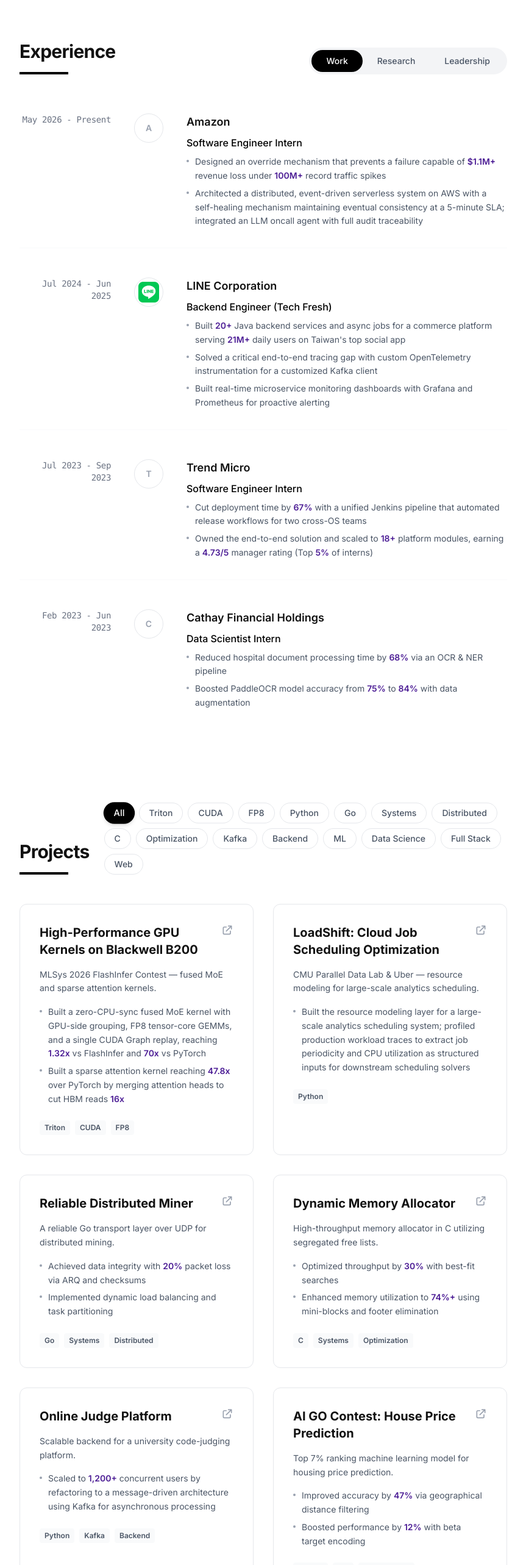
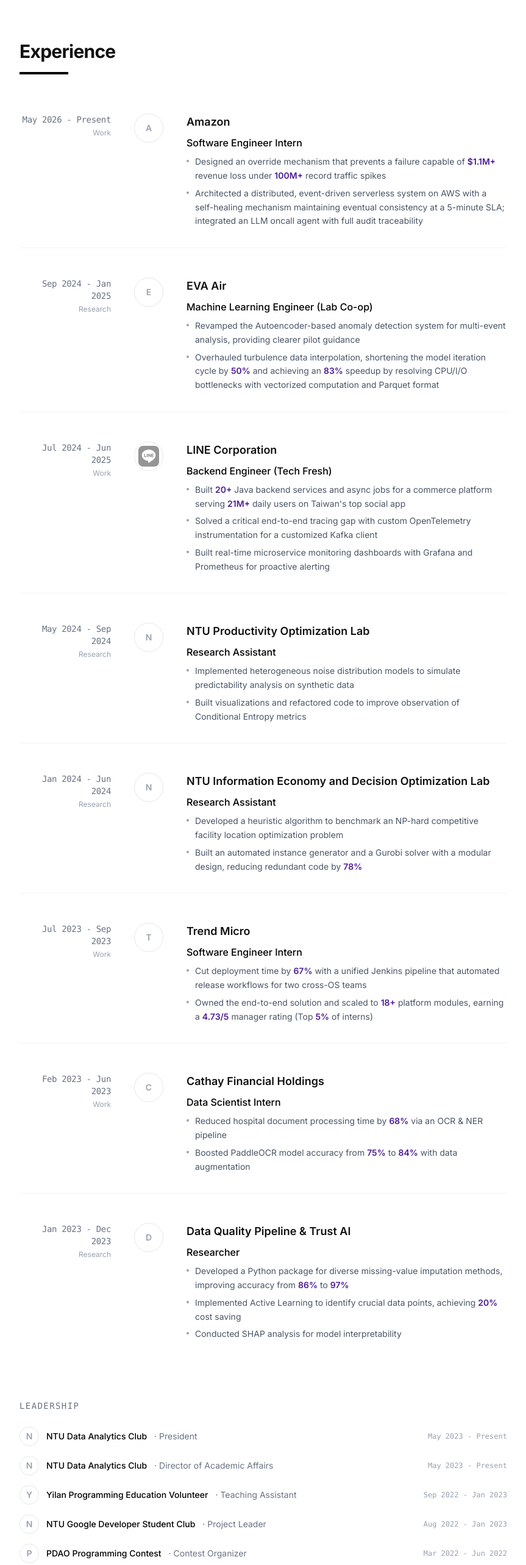
Before and after one commit to kogby/kogby.github.io, a Next.js app: page / in a window 1280 px wide. Shown: the part 1365-3931 px from the top of the page at 61% size, without its empty margins (208-1071 px from the left). Built offline with nearby package versions, Linux system fonts and the light colour scheme.

Commit message:
feat: merged experience timeline, projects grouped by region

```diff
--- a/components/Experience.tsx
+++ b/components/Experience.tsx
@@ -1,25 +1,25 @@
 "use client";
 
 import { useState } from "react";
-import { motion, AnimatePresence } from "framer-motion";
+import { motion } from "framer-motion";
 import Container from "./ui/Container";
 import { highlightMetrics } from "./ui/Metric";
 import { experiences } from "@/lib/data";
 
 // Logo with line-art fallback: missing files render as an initial in a circle,
-// matching the site's geometric-minimalism style.
+// matching the site's geometric-minimalism style. Grayscale until the row is hovered.
 function CompanyLogo({ src, name, size }: { src: string; name: string; size: string }) {
 	const [failed, setFailed] = useState(false);
 	return (
 		<div
-			className={`${size} relative bg-white rounded-full border border-gray-200 overflow-hidden flex items-center justify-center`}
+			className={`${size} relative shrink-0 bg-white rounded-full border border-gray-200 overflow-hidden flex items-center justify-center`}
 		>
 			{src && !failed ? (
 				<img
 					src={src}
 					alt={`${name} logo`}
 					onError={() => setFailed(true)}
-					className="w-full h-full object-contain p-1.5"
+					className="w-full h-full object-contain p-1.5 grayscale transition group-hover:grayscale-0"
 				/>
 			) : (
 				<span className="text-sm font-semibold text-gray-400 select-none">
@@ -30,67 +30,36 @@
 	);
 }
 
+const timeline = experiences.filter((e) => e.category !== "Leadership");
+const leadership = experiences.filter((e) => e.category === "Leadership");
+
 export default function Experience() {
-	const [activeTab, setActiveTab] = useState<"Work" | "Research" | "Leadership">("Work");
-
-	const filteredExperiences = experiences.filter(
-		(exp) => exp.category === activeTab
-	);
-
 	return (
 		<section id="experience" className="py-20 border-t border-gray-200">
 			<Container>
-				<div className="flex flex-col md:flex-row md:items-end justify-between mb-16 gap-6">
 				<motion.div
 					initial={{ opacity: 0, x: -20 }}
 					whileInView={{ opacity: 1, x: 0 }}
 					viewport={{ once: true }}
+					className="mb-16"
 				>
 					<h2 className="text-3xl font-bold tracking-tight mb-4">Experience</h2>
 					<div className="h-1 w-20 bg-black"></div>
 				</motion.div>
 
-					<div className="flex bg-gray-100 p-1 rounded-full w-fit">
-						{["Work", "Research", "Leadership"].map((tab) => (
-							<button
-								key={tab}
-								onClick={() => setActiveTab(tab as "Work" | "Research" | "Leadership")}
-								className={`relative px-6 py-2 rounded-full text-sm font-medium transition-colors ${activeTab === tab ? "text-white" : "text-gray-600 hover:text-gray-900"
-									}`}
-							>
-								{activeTab === tab && (
-									<motion.div
-										layoutId="activeTab"
-										className="absolute inset-0 bg-black rounded-full"
-										transition={{ type: "spring", bounce: 0.2, duration: 0.6 }}
-									/>
-								)}
-								<span className="relative z-10">{tab}</span>
-							</button>
-						))}
-					</div>
-				</div>
-
-				<div className="space-y-12 min-h-[400px]">
-					<AnimatePresence mode="wait">
-						<motion.div
-							key={activeTab}
-							initial={{ opacity: 0, y: 10 }}
-							animate={{ opacity: 1, y: 0 }}
-							exit={{ opacity: 0, y: -10 }}
-							transition={{ duration: 0.2 }}
-							className="space-y-12"
-						>
-							{filteredExperiences.map((exp, index) => (
+				<div className="space-y-12">
+					{timeline.map((exp) => (
 						<motion.div
 							key={exp.id}
+							id={`exp-${exp.slug}`}
 							initial={{ opacity: 0, y: 20 }}
-									animate={{ opacity: 1, y: 0 }}
-									transition={{ delay: index * 0.1 }}
-									className="grid grid-cols-[1fr] md:grid-cols-[150px_60px_1fr] gap-4 md:gap-8 border-b border-gray-50 pb-8 last:border-0"
+							whileInView={{ opacity: 1, y: 0 }}
+							viewport={{ once: true }}
+							className="group grid grid-cols-[1fr] md:grid-cols-[150px_60px_1fr] gap-4 md:gap-8 border-b border-gray-100 pb-8 last:border-0"
 						>
 							<div className="md:text-right">
 								<p className="text-sm font-medium text-gray-500 font-mono tracking-tight">{exp.period}</p>
+								<p className="text-xs text-gray-400 mt-1">{exp.category}</p>
 							</div>
 
 							<div className="hidden md:flex justify-center">
@@ -122,9 +91,23 @@
 							</div>
 						</motion.div>
 					))}
-						</motion.div>
-					</AnimatePresence>
 				</div>
+
+				<h3 className="mt-16 mb-6 text-sm font-mono uppercase tracking-widest text-gray-500">Leadership</h3>
+				<ul className="space-y-4">
+					{leadership.map((exp) => (
+						<li
+							key={exp.id}
+							id={`exp-${exp.slug}`}
+							className="group flex flex-wrap items-center gap-x-3 gap-y-1 text-sm"
+						>
+							<CompanyLogo src={exp.logoUrl} name={exp.company} size="w-8 h-8" />
+							<span className="font-medium text-black">{exp.company}</span>
+							<span className="text-gray-500">· {exp.role}</span>
+							<span className="ml-auto font-mono text-xs text-gray-400">{exp.period}</span>
+						</li>
+					))}
+				</ul>
 			</Container>
 		</section>
 	);
--- a/components/ProjectList.tsx
+++ b/components/ProjectList.tsx
@@ -1,65 +1,40 @@
 "use client";
 
-import { useState } from "react";
-import { motion, AnimatePresence } from "framer-motion";
+import { motion } from "framer-motion";
 import Container from "./ui/Container";
 import { highlightMetrics } from "./ui/Metric";
 import { projects } from "@/lib/data";
+import { REGIONS } from "@/lib/venn";
 
 export default function ProjectList() {
-	const [filter, setFilter] = useState("All");
-
-	// Extract unique tags from all projects
-	const allTags = ["All", ...Array.from(new Set(projects.flatMap((p) => p.tags)))];
-
-	const filteredProjects = filter === "All"
-		? projects
-		: projects.filter((p) => p.tags.includes(filter));
-
 	return (
-		<section id="projects" className="pt-10 pb-20">
+		<section id="projects" className="py-20 border-t border-gray-200">
 			<Container>
-				<div className="mb-12 flex flex-col md:flex-row md:items-end justify-between gap-6">
 				<motion.div
 					initial={{ opacity: 0, x: -20 }}
 					whileInView={{ opacity: 1, x: 0 }}
 					viewport={{ once: true }}
+					className="mb-12"
 				>
 					<h2 className="text-3xl font-bold tracking-tight mb-4">Projects</h2>
 					<div className="h-1 w-20 bg-black"></div>
 				</motion.div>
 
+				<div className="space-y-14">
+					{REGIONS.map((r) => {
+						const list = projects.filter((p) => p.region === r.id);
+						return (
+							list.length > 0 && (
+								<div key={r.id}>
+									<h3 className="text-sm font-mono uppercase tracking-widest text-gray-500 mb-6">{r.label}</h3>
+									<div className="grid md:grid-cols-2 gap-8">
+										{list.map((project) => (
 											<motion.div
-						initial={{ opacity: 0, x: 20 }}
-						whileInView={{ opacity: 1, x: 0 }}
+												key={project.id}
+												id={`project-${project.slug}`}
+												initial={{ opacity: 0, y: 20 }}
+												whileInView={{ opacity: 1, y: 0 }}
 												viewport={{ once: true }}
-						className="flex flex-wrap gap-2"
-					>
-						{allTags.map((tag) => (
-							<button
-								key={tag}
-								onClick={() => setFilter(tag)}
-								className={`px-4 py-1.5 text-sm font-medium rounded-full transition-all ${filter === tag
-										? "bg-black text-white shadow-md scale-105"
-										: "bg-white text-gray-600 border border-gray-200 hover:border-gray-400"
-									}`}
-							>
-								{tag}
-							</button>
-						))}
-					</motion.div>
-				</div>
-
-				<motion.div layout className="grid md:grid-cols-2 gap-8">
-					<AnimatePresence mode='popLayout'>
-						{filteredProjects.map((project) => (
-							<motion.div
-								layout
-								initial={{ opacity: 0, scale: 0.9 }}
-								animate={{ opacity: 1, scale: 1 }}
-								exit={{ opacity: 0, scale: 0.9 }}
-								transition={{ duration: 0.3 }}
-								key={project.id}
 												className="group bg-white p-8 border border-gray-200 hover:border-black/20 hover:shadow-xl transition-all duration-300 rounded-xl"
 											>
 												<div className="flex justify-between items-start mb-4">
@@ -70,6 +45,7 @@
 														href={project.link}
 														target="_blank"
 														rel="noopener noreferrer"
+														aria-label={`Open ${project.title}`}
 														className="text-gray-400 hover:text-black transition-colors"
 													>
 														<svg className="w-5 h-5" fill="none" stroke="currentColor" viewBox="0 0 24 24">
@@ -94,7 +70,7 @@
 												)}
 
 												<div className="flex flex-wrap gap-2">
-									{project.tags.map(tag => (
+													{project.tags.map((tag) => (
 														<span key={tag} className="text-xs font-semibold px-2 py-1 bg-gray-50 text-gray-600 rounded">
 															{tag}
 														</span>
@@ -102,8 +78,12 @@
 												</div>
 											</motion.div>
 										))}
-					</AnimatePresence>
-				</motion.div>
+									</div>
+								</div>
+							)
+						);
+					})}
+				</div>
 			</Container>
 		</section>
 	);
```
Lines whose indentation alone changed are shown as unchanged.
